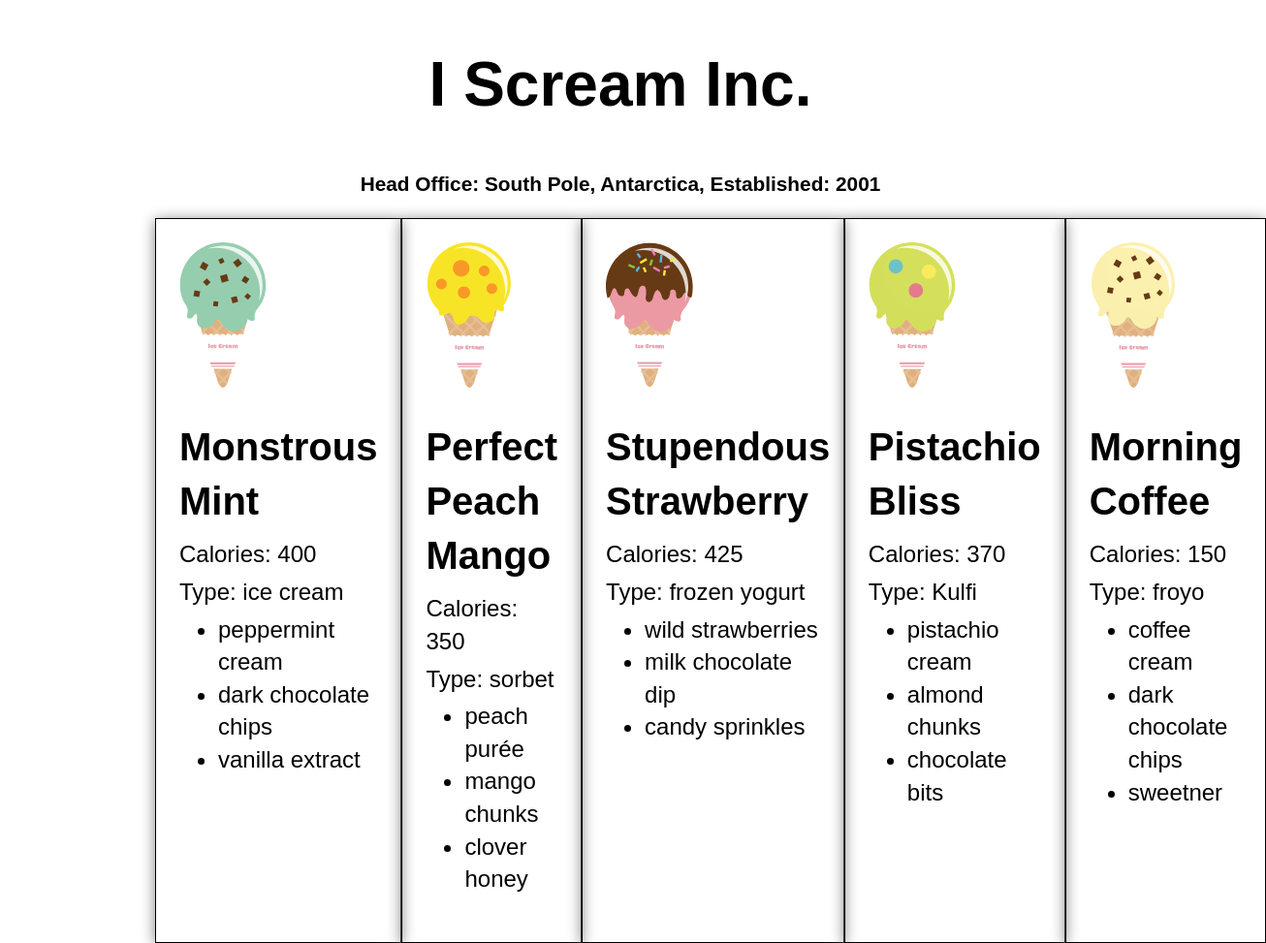
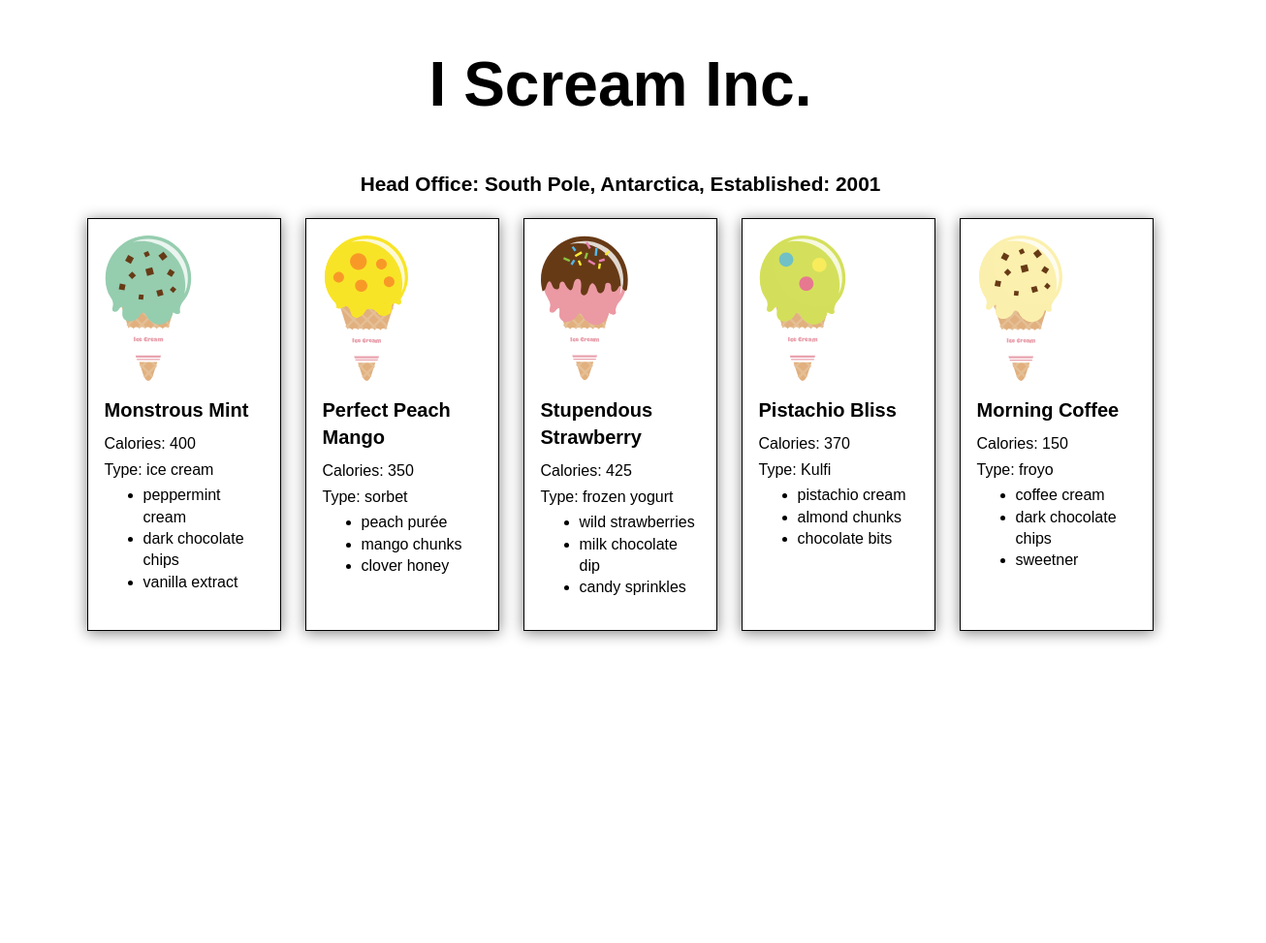
Before and after one commit to Pavneet2003-prog/Lab10, a plain HTML site: page index.html in a window 1280 px wide. Shown: the top 973 px of the page at 97% size, 1306 px wide, since content can reach past the window. After the commit the page ends 800 px from the top, so only its background shows below. Drawn offline with Linux system fonts and the light colour scheme.

Commit message:
changes added

```diff
--- a/css/styles.css
+++ b/css/styles.css
@@ -2,9 +2,9 @@
 
 body {
 	font-family: sans-serif;
-	font-size: 150%;
+	font-size: 100%;
 	line-height: 1.4;
-	width: 960px;
+	width: 1100px;
 	margin: 0 auto;
 	/* transition: all 1s; */
 }
@@ -29,13 +29,15 @@ header p {
 section {
 	display: flex;
 	justify-content: space-between;
+	flex-wrap: wrap; /* Allow articles to wrap into multiple rows */
 	margin-bottom: 2rem;
 }
 section article {
 	border: 1px solid black;
 	box-shadow: 0 2px 14px grey;
-	padding: 2.5%;
-	width: 23%
+	padding: 1.5%;
+	width: 15%; /* Adjust the width to fit 5 articles in a row */
+	margin-bottom: 20px; /* Add some bottom margin for spacing between articles */
 }
 article img {
 	display: block;
@@ -43,7 +45,7 @@ article img {
 	width: 90px;
 }
 section p {
-  margin: 5px 0;
+  margin: 4px 0;
 }
 
 section ul {
@@ -51,6 +53,6 @@ section ul {
 }
 
 h2 {
-  font-size: 2.5rem;
+  font-size: 1.25rem;
   margin-bottom: 10px;
 }
```
Also changed, not shown: index.html (+1 -0 lines).
